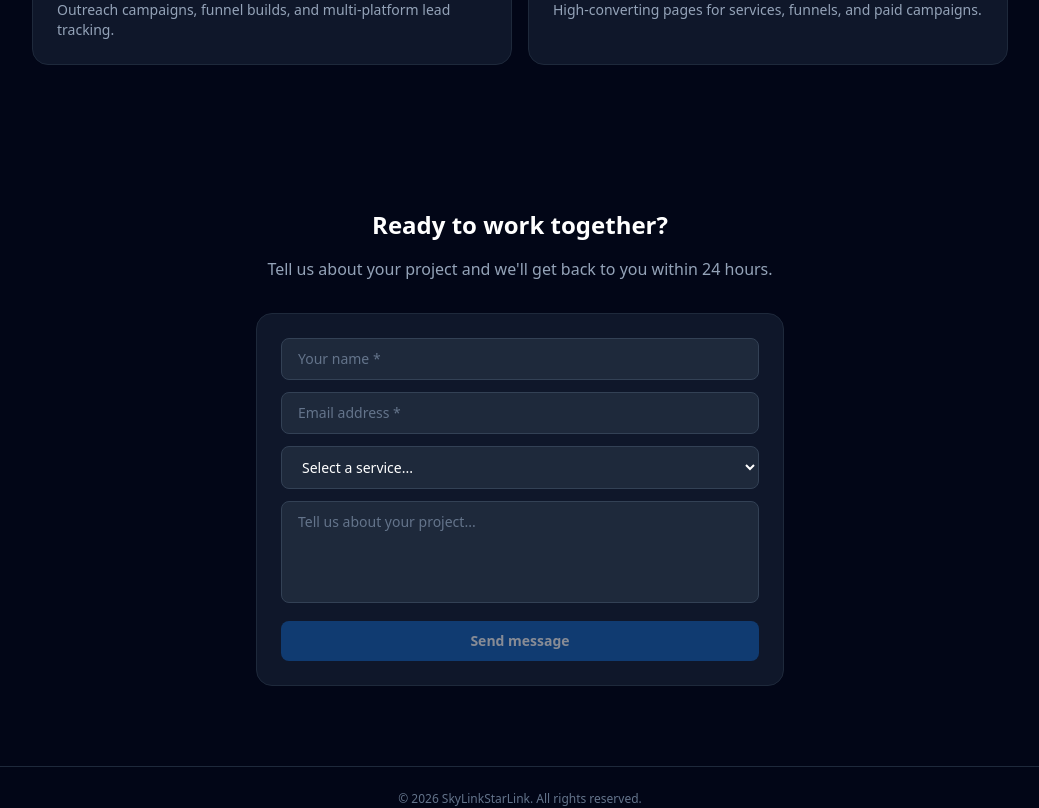
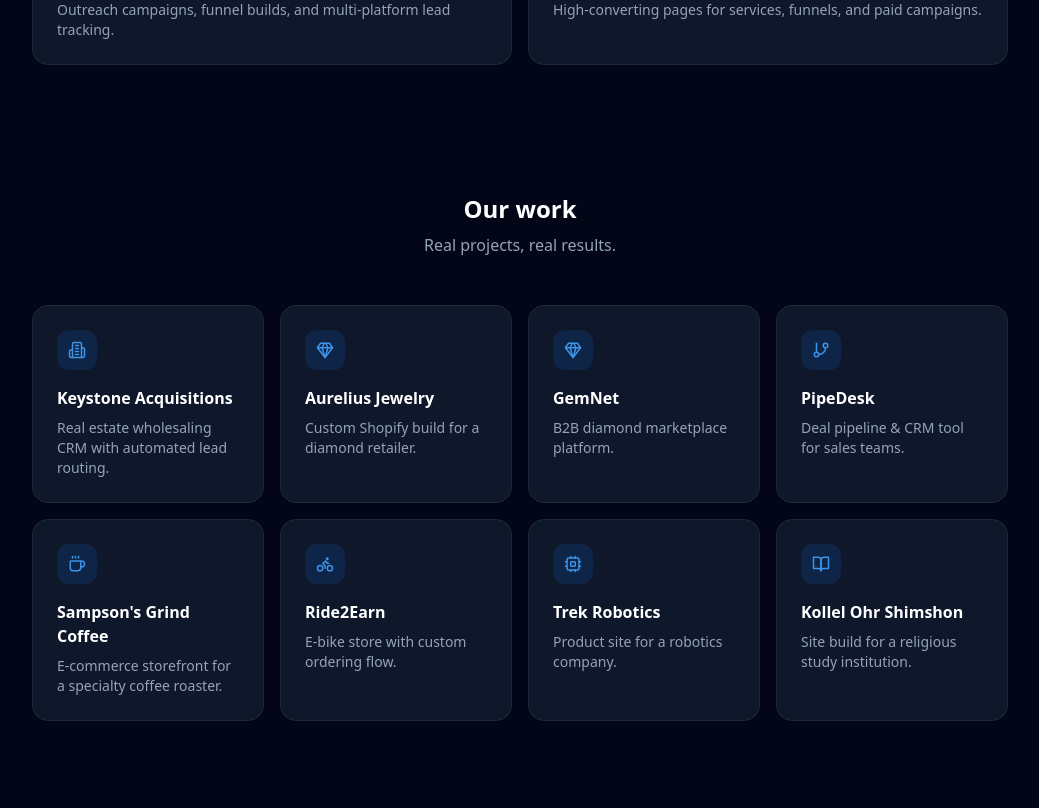
Before and after one commit to Tpugh67/skylinkstarlink, a Next.js app: page / in a window 1280 px wide. Shown: the part 1100-1908 px from the top of the page, without its empty margins (120-1159 px from the left). Built offline with nearby package versions, Linux system fonts and the light colour scheme.

Commit message:
Update page.tsx

```diff
--- a/src/app/page.tsx
+++ b/src/app/page.tsx
@@ -1,13 +1,26 @@
 'use client'
 import Link from 'next/link'
 import { useState } from 'react'
-import { ArrowRight, Zap, Globe, BarChart3, Users, Star, CheckCircle } from 'lucide-react'
+import { ArrowRight, Zap, Globe, BarChart3, Users, Star, CheckCircle, Building2, Gem, GitBranch, Coffee, Bike, Cpu, BookOpen } from 'lucide-react'
 
 const SERVICES = [
   { icon: Globe,     title: 'Shopify Development',  desc: 'Custom storefronts, apps, and Shopify integrations built for conversion.' },
   { icon: BarChart3, title: 'CRM & Automation',     desc: 'PipeDesk pipelines, lead workflows, and business automation systems.'     },
   { icon: Zap,       title: 'Lead Generation',       desc: 'Outreach campaigns, funnel builds, and multi-platform lead tracking.'      },
   { icon: Users,     title: 'Landing Pages',         desc: 'High-converting pages for services, funnels, and paid campaigns.'         },
+]
+
+// Recovered from an earlier site walkthrough video. Descriptions kept close to
+// the originals; update freely with real results/links as they're confirmed.
+const PROJECTS = [
+  { icon: Building2, title: 'Keystone Acquisitions',   desc: 'Real estate wholesaling CRM with automated lead routing.' },
+  { icon: Gem,        title: 'Aurelius Jewelry',        desc: 'Custom Shopify build for a diamond retailer.' },
+  { icon: Gem,        title: 'GemNet',                  desc: 'B2B diamond marketplace platform.' },
+  { icon: GitBranch,  title: 'PipeDesk',                desc: 'Deal pipeline & CRM tool for sales teams.' },
+  { icon: Coffee,     title: "Sampson's Grind Coffee",  desc: 'E-commerce storefront for a specialty coffee roaster.' },
+  { icon: Bike,       title: 'Ride2Earn',                desc: 'E-bike store with custom ordering flow.' },
+  { icon: Cpu,        title: 'Trek Robotics',            desc: 'Product site for a robotics company.' },
+  { icon: BookOpen,   title: 'Kollel Ohr Shimshon',      desc: 'Site build for a religious study institution.' },
 ]
 
 export default function HomePage() {
@@ -34,6 +47,7 @@ export default function HomePage() {
         <div className="text-lg font-bold tracking-tight">SkyLink<span className="text-sky-400">StarLink</span></div>
         <div className="hidden md:flex items-center gap-6 text-sm text-slate-400">
           <a href="#services" className="hover:text-white transition-colors">Services</a>
+          <a href="#portfolio" className="hover:text-white transition-colors">Portfolio</a>
           <a href="#contact" className="hover:text-white transition-colors">Contact</a>
         </div>
         <Link href="/dashboard" className="text-xs px-3.5 py-2 rounded-lg bg-sky-600 hover:bg-sky-500 transition-colors font-medium">Team login →</Link>
@@ -57,6 +71,19 @@ export default function HomePage() {
               <div className="w-10 h-10 bg-sky-600/20 rounded-xl flex items-center justify-center mb-4"><s.icon size={18} className="text-sky-400" /></div>
               <h3 className="font-semibold text-white mb-2">{s.title}</h3>
               <p className="text-sm text-slate-400">{s.desc}</p>
+            </div>
+          ))}
+        </div>
+      </section>
+      <section id="portfolio" className="max-w-5xl mx-auto px-6 py-16">
+        <h2 className="text-2xl font-bold text-center mb-2">Our work</h2>
+        <p className="text-slate-400 text-center mb-12">Real projects, real results.</p>
+        <div className="grid grid-cols-1 sm:grid-cols-2 md:grid-cols-4 gap-4">
+          {PROJECTS.map(p => (
+            <div key={p.title} className="bg-slate-900 border border-slate-800 rounded-2xl p-6 hover:border-sky-600/50 transition-colors">
+              <div className="w-10 h-10 bg-sky-600/20 rounded-xl flex items-center justify-center mb-4"><p.icon size={18} className="text-sky-400" /></div>
+              <h3 className="font-semibold text-white mb-2">{p.title}</h3>
+              <p className="text-sm text-slate-400">{p.desc}</p>
             </div>
           ))}
         </div>
```
